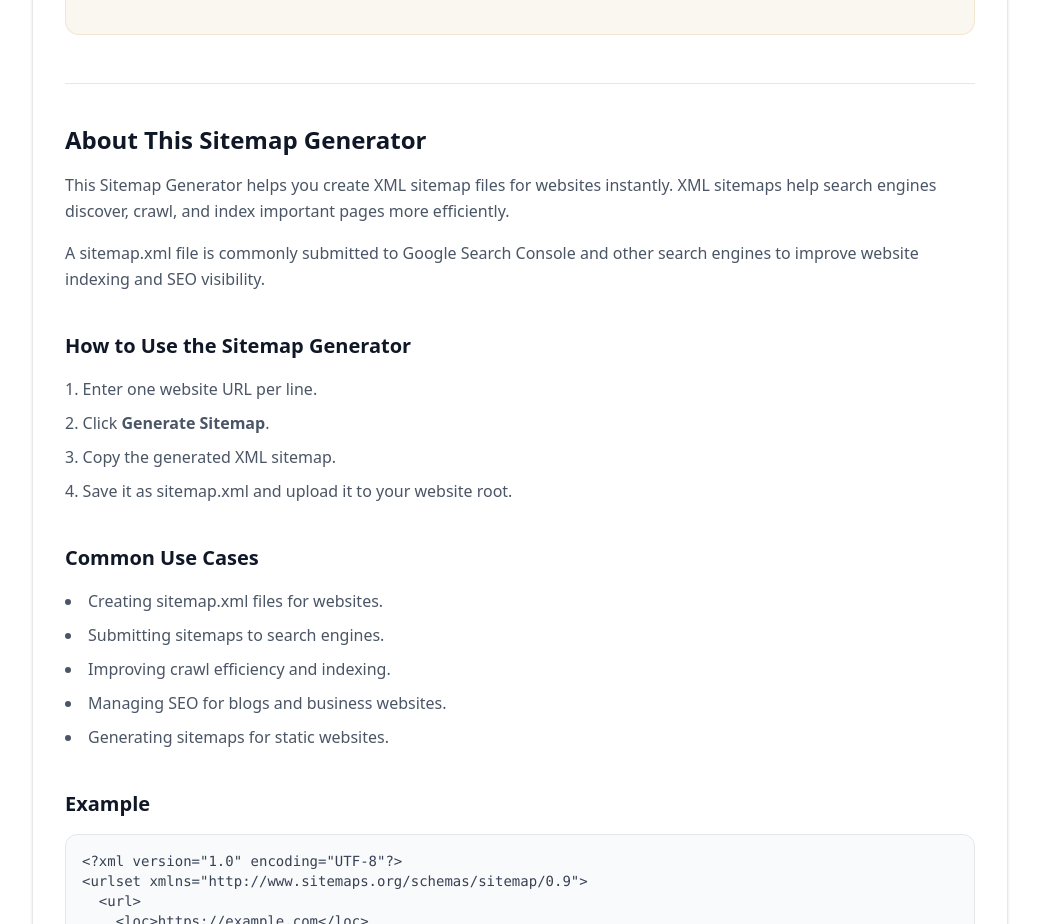
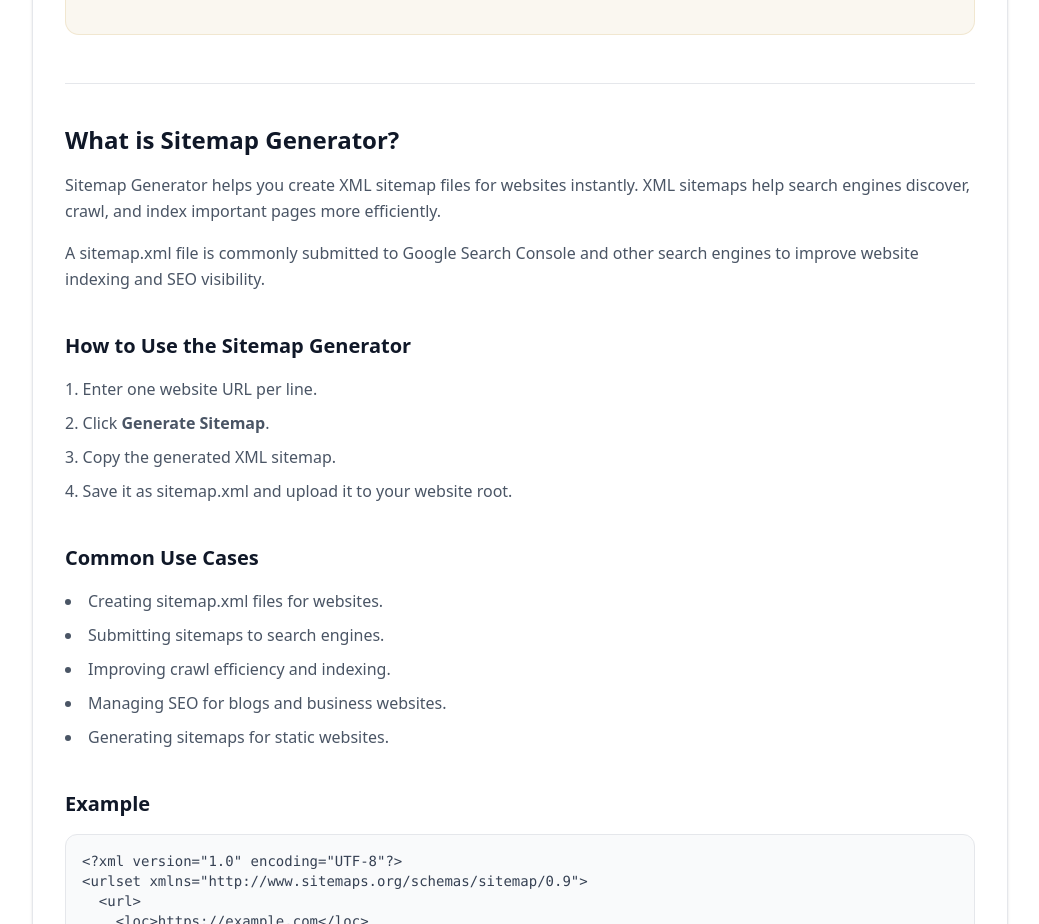
Before and after one commit to vaarunsonawwane-ops/yoryantra-new, a Next.js app: page /tools/sitemap-generator in a window 1280 px wide. Shown: the part 1060-1984 px from the top of the page, without its empty margins (120-1159 px from the left). Built offline with nearby package versions, Linux system fonts and the light colour scheme.

Commit message:
Sitemap Generator Update ToolClient.tsx

```diff
--- a/app/tools/sitemap-generator/ToolClient.tsx
+++ b/app/tools/sitemap-generator/ToolClient.tsx
@@ -99,11 +99,11 @@ https://example.com/contact`}
       <section className="mt-12 border-t border-gray-200 pt-10 space-y-10">
         <div>
           <h2 className="text-2xl font-semibold text-gray-900">
-            About This Sitemap Generator
+            What is Sitemap Generator?
           </h2>
 
           <p className="mt-4 text-gray-600 leading-relaxed">
-            This Sitemap Generator helps you create XML sitemap files for
+            Sitemap Generator helps you create XML sitemap files for
             websites instantly. XML sitemaps help search engines discover,
             crawl, and index important pages more efficiently.
           </p>
```
